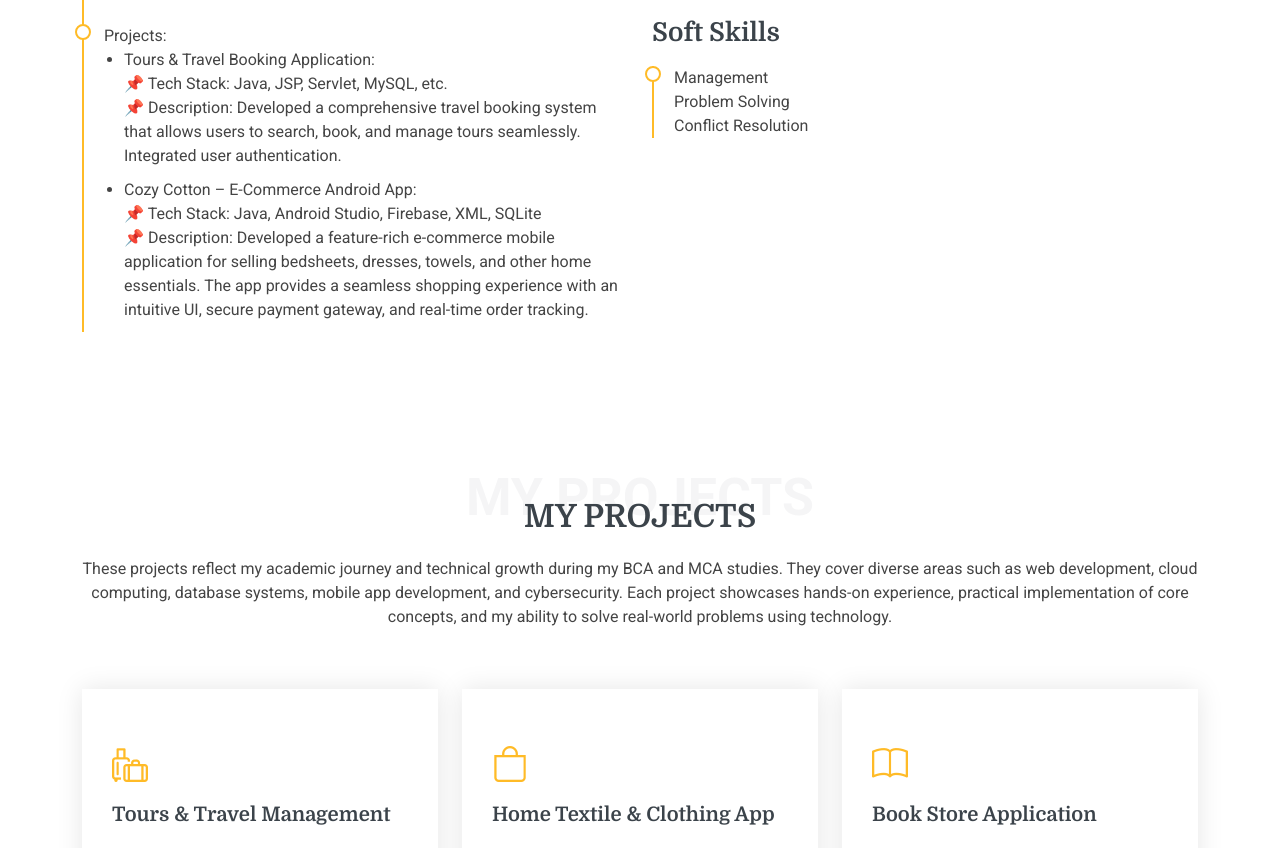
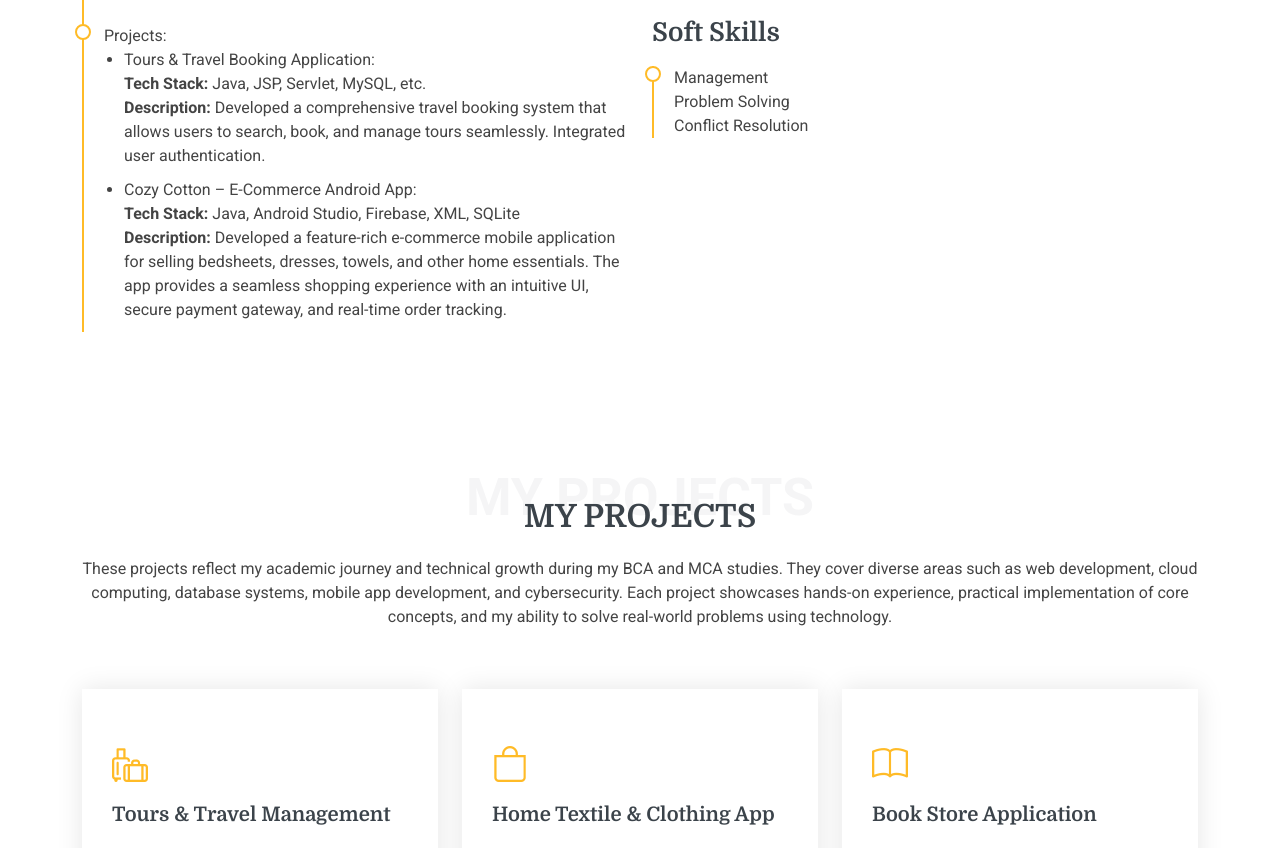
Before and after one commit to p-mansi/mansi-portfolio, a plain HTML site: page index.html in a window 1280 px wide. Shown: the part 2293-3141 px from the top of the page. Drawn offline with Linux system fonts and the light colour scheme.

Commit message:
add tag to project section

```diff
--- a/index.html
+++ b/index.html
@@ -271,12 +271,12 @@
               Projects: <br>
               <ul>
                 <li>Tours & Travel Booking Application:<br>
-                  📌 Tech Stack: Java, JSP, Servlet, MySQL, etc.<br>
-                  📌 Description: Developed a comprehensive travel booking system that allows users to search, book, and manage tours seamlessly. Integrated user authentication.
+                  <strong> Tech Stack: </strong> Java, JSP, Servlet, MySQL, etc.<br>
+                  <strong>Description: </strong> Developed a comprehensive travel booking system that allows users to search, book, and manage tours seamlessly. Integrated user authentication.
                 </li>
                 <li>Cozy Cotton – E-Commerce Android App:<br>
-                  📌 Tech Stack: Java, Android Studio, Firebase, XML, SQLite<br>
-                  📌 Description: Developed a feature-rich e-commerce mobile application for selling bedsheets, dresses, towels, and other home essentials. The app provides a seamless shopping experience with an intuitive UI, secure payment gateway, and real-time order tracking.
+                  <strong> Tech Stack: </strong>Java, Android Studio, Firebase, XML, SQLite<br>
+                  <strong> Description: </strong> Developed a feature-rich e-commerce mobile application for selling bedsheets, dresses, towels, and other home essentials. The app provides a seamless shopping experience with an intuitive UI, secure payment gateway, and real-time order tracking.
                 </li>
               </ul>
             </div><!-- End Resume Item -->
```
